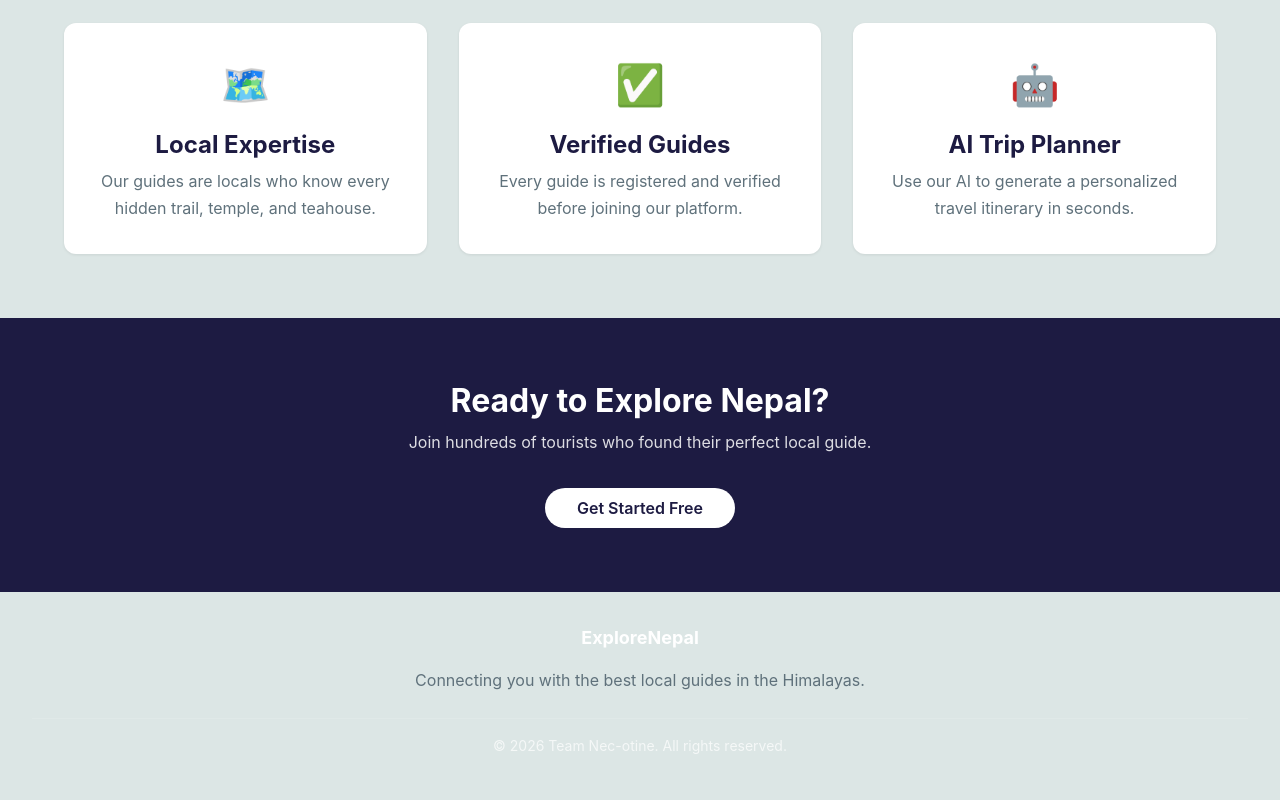
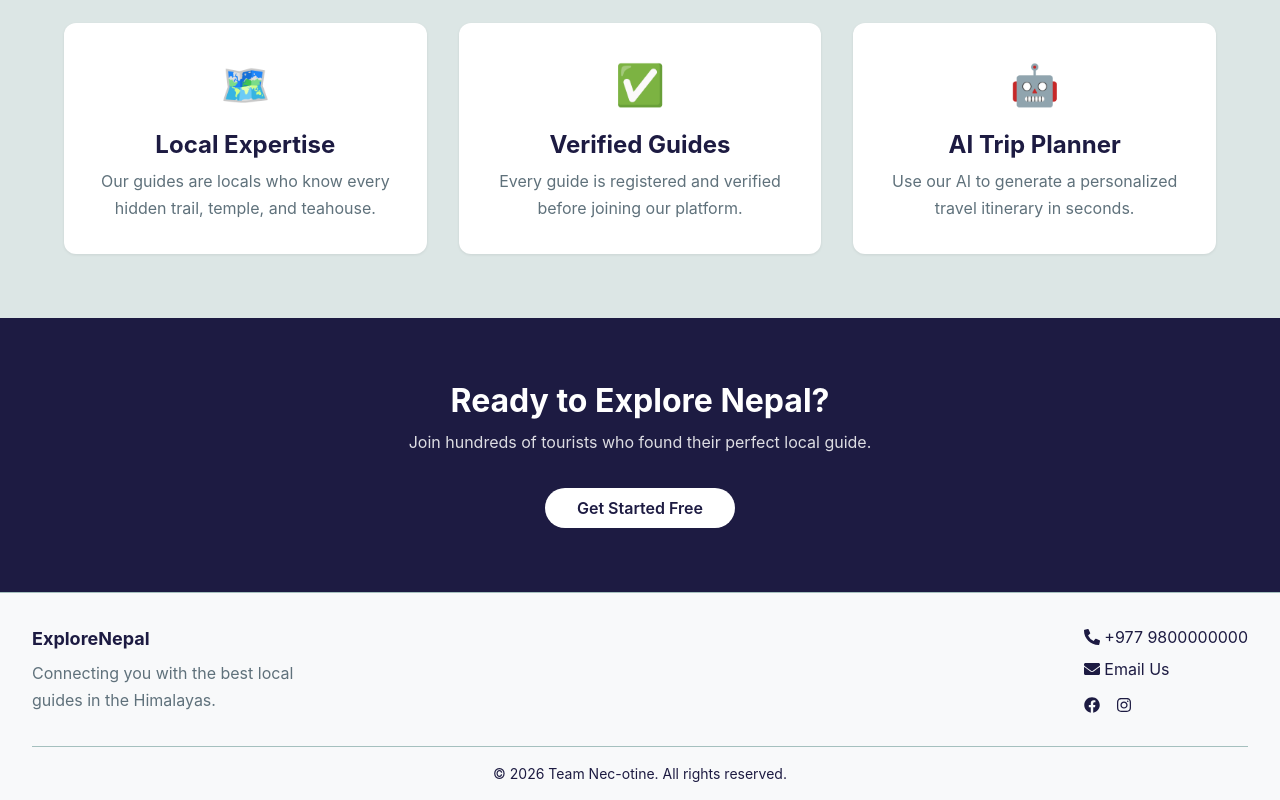
Before and after one commit to TourismHackathon2026/Team--Nec-otine, a React app in the folder Frontend/: page / in a window 1280 px wide. Shown: the part 550-1350 px from the top of the page. Before the commit the page ends 1322 px from the top, so only its background shows below. Built offline with nearby package versions, Linux system fonts and the light colour scheme; the HTML template or start-up script is replaced by a standard one.

Commit message:
footer debugging and solving

```diff
--- a/Frontend/src/components/Footer/Footer.css
+++ b/Frontend/src/components/Footer/Footer.css
@@ -1,26 +1,99 @@
 .footer {
-  background-color: var(--color-text-dark);
-  color: white;
+  background-color: #f8f9fa; /* Light clean neutral background */
+  color: var(--color-text);
   padding: var(--space-xl) var(--space-xl) var(--space-md);
   text-align: center;
   margin-top: auto;
+  border-top: 1px solid var(--color-border);
 }
 
 .footer__content {
   display: flex;
   flex-direction: column;
-  gap: var(--space-md);
-  margin-bottom: var(--space-lg);
+  align-items: center;
+  gap: var(--space-lg);
+  margin-bottom: var(--space-xl);
+}
+
+/* Desktop layout */
+@media (min-width: 768px) {
+  .footer__content {
+    flex-direction: row;
+    justify-content: space-between;
+    align-items: flex-start;
+    text-align: left;
+  }
+}
+
+.footer__brand-section {
+  max-width: 300px;
 }
 
 .footer__brand {
   font-size: var(--font-size-lg);
   font-weight: bold;
+  color: var(--color-primary);
+  margin-bottom: var(--space-sm);
+}
+
+.footer__contact-socials {
+  display: flex;
+  flex-direction: column;
+  gap: var(--space-md);
+}
+
+.footer__contact {
+  display: flex;
+  flex-direction: column;
+  gap: var(--space-sm);
+}
+
+.footer__link {
+  display: flex;
+  align-items: center;
+  justify-content: center;
+  gap: var(--space-xs);
+  color: var(--color-text);
+  text-decoration: none;
+  transition: color var(--transition-fast);
+}
+
+@media (min-width: 768px) {
+  .footer__link {
+    justify-content: flex-start;
+  }
+}
+
+.footer__link:hover {
+  color: var(--color-primary);
+}
+
+.footer__socials {
+  display: flex;
+  justify-content: center;
+  gap: var(--space-md);
+}
+
+@media (min-width: 768px) {
+  .footer__socials {
+    justify-content: flex-start;
+  }
+}
+
+.footer__social-icon {
+  color: var(--color-text);
+  font-size: 1.5rem;
+  transition: color var(--transition-fast), transform var(--transition-fast);
+}
+
+.footer__social-icon:hover {
+  color: var(--color-primary);
+  transform: translateY(-3px);
 }
 
 .footer__bottom {
-  border-top: 1px solid rgba(255, 255, 255, 0.1);
+  border-top: 1px solid var(--color-border);
   padding-top: var(--space-md);
   font-size: var(--font-size-sm);
-  color: rgba(255, 255, 255, 0.7);
+  color: var(--color-text-muted);
 }
--- a/Frontend/src/components/Footer/Footer.jsx
+++ b/Frontend/src/components/Footer/Footer.jsx
@@ -1,3 +1,4 @@
+import { FaFacebook, FaInstagram, FaEnvelope, FaPhoneAlt } from 'react-icons/fa';
 import './Footer.css';
 
 function Footer() {
@@ -6,9 +7,36 @@ function Footer() {
   return (
     <footer className="footer">
       <div className="footer__content">
-        <div className="footer__brand">ExploreNepal</div>
-        <p>Connecting you with the best local guides in the Himalayas.</p>
+
+        {/* Left Side: Brand & Description */}
+        <div className="footer__brand-section">
+          <div className="footer__brand">ExploreNepal</div>
+          <p>Connecting you with the best local guides in the Himalayas.</p>
+        </div>
+
+        {/* Right Side: Contact & Socials */}
+        <div className="footer__contact-socials">
+          <div className="footer__contact">
+            <a href="tel:+9779800000000" className="footer__link">
+              <FaPhoneAlt /> +977 9800000000
+            </a>
+            <a href="mailto:hello@explore-nepal.com" className="footer__link">
+              <FaEnvelope /> Email Us
+            </a>
+          </div>
+
+          <div className="footer__socials">
+            <a href="https://facebook.com" target="blank" rel="noopener noreferrer" className="footer_social-icon">
+              <FaFacebook />
+            </a>
+            <a href="https://instagram.com" target="blank" rel="noopener noreferrer" className="footer_social-icon">
+              <FaInstagram />
+            </a>
+          </div>
+        </div>
+
       </div>
+
       <div className="footer__bottom">
         &copy; {currentYear} Team Nec-otine. All rights reserved.
       </div>
```
